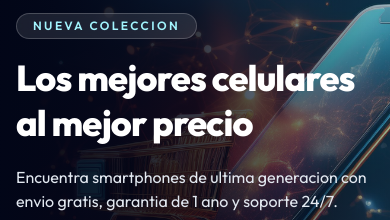
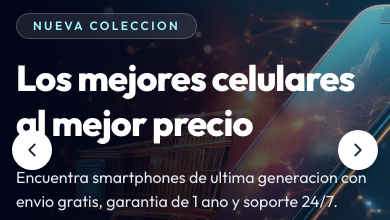
Before and after one commit to creinoc2-tech/Ecommerce-System, a React (Vite) app: page / in a window 390 px wide. Shown: the part 278-498 px from the top of the page. Built offline with nearby package versions, Linux system fonts and the light colour scheme; no server answers; the database is empty.

Commit message:
feat: turn home banner into a phone carousel
Keep the original banner size and overlay, add previous and next buttons, and cycle through cellphone slides.
Co-authored-by: monkeycode-ai <monkeycode-ai@chaitin.com>

```diff
--- a/src/components/home/Banner.tsx
+++ b/src/components/home/Banner.tsx
@@ -1,23 +1,78 @@
+import { useState } from 'react'
 import { Link } from 'react-router'
+import { FiChevronLeft, FiChevronRight } from 'react-icons/fi'
+
+const slides = [
+  {
+    id: 1,
+    image: '/img/img-banner.jpg',
+    badge: 'Nueva coleccion',
+    title: 'Los mejores celulares al mejor precio',
+    description: 'Encuentra smartphones de ultima generacion con envio gratis, garantia de 1 ano y soporte 24/7.',
+  },
+  {
+    id: 2,
+    image: 'https://images.unsplash.com/photo-1511707171634-5f897ff02aa9?auto=format&fit=crop&w=1920&q=80',
+    badge: 'Oferta destacada',
+    title: 'iPhone y Android de ultima generacion',
+    description: 'Modelos premium con camara profesional, bateria de larga duracion y el mejor rendimiento.',
+  },
+  {
+    id: 3,
+    image: 'https://images.unsplash.com/photo-1592899677977-9c10ca588bbd?auto=format&fit=crop&w=1920&q=80',
+    badge: 'Envio gratis',
+    title: 'Elige tu smartphone ideal',
+    description: 'Compara marcas, almacenamiento y color. Compra facil, rapida y segura.',
+  },
+]
 
 export const Banner = () => {
+  const [current, setCurrent] = useState(0)
+  const slide = slides[current]
+
+  const prev = () => {
+    setCurrent((index) => (index === 0 ? slides.length - 1 : index - 1))
+  }
+
+  const next = () => {
+    setCurrent((index) => (index === slides.length - 1 ? 0 : index + 1))
+  }
+
   return (
     <section className="relative overflow-hidden bg-slate-950 text-white">
       <div
-        className="absolute inset-0 bg-cover bg-center scale-105"
-        style={{ backgroundImage: "url('/img/img-banner.jpg')" }}
+        className="absolute inset-0 bg-cover bg-center scale-105 transition-all duration-500"
+        style={{ backgroundImage: `url('${slide.image}')` }}
       />
       <div className="absolute inset-0 bg-gradient-to-r from-slate-950 via-slate-950/80 to-cyan-900/40" />
 
+      <button
+        type="button"
+        aria-label="Anterior"
+        onClick={prev}
+        className="absolute left-3 top-1/2 z-20 grid h-10 w-10 -translate-y-1/2 place-items-center rounded-full bg-white text-slate-800 shadow-md transition hover:bg-slate-100 lg:left-6"
+      >
+        <FiChevronLeft size={22} />
+      </button>
+
+      <button
+        type="button"
+        aria-label="Siguiente"
+        onClick={next}
+        className="absolute right-3 top-1/2 z-20 grid h-10 w-10 -translate-y-1/2 place-items-center rounded-full bg-white text-slate-800 shadow-md transition hover:bg-slate-100 lg:right-6"
+      >
+        <FiChevronRight size={22} />
+      </button>
+
       <div className="relative z-10 mx-auto flex max-w-screen-xl flex-col items-start justify-center px-4 py-20 lg:px-8 lg:py-32">
         <span className="mb-4 rounded-full border border-white/20 bg-white/10 px-4 py-1 text-xs font-semibold uppercase tracking-[0.2em] text-cyan-200 backdrop-blur">
-          Nueva coleccion
+          {slide.badge}
         </span>
         <h1 className="max-w-3xl text-4xl font-extrabold leading-tight tracking-tight lg:text-6xl">
-          Los mejores celulares al mejor precio
+          {slide.title}
         </h1>
         <p className="mt-5 max-w-xl text-base text-slate-200 lg:text-xl">
-          Encuentra smartphones de ultima generacion con envio gratis, garantia de 1 ano y soporte 24/7.
+          {slide.description}
         </p>
         <div className="mt-8 flex flex-wrap gap-3">
           <Link to="/products" className="btn-primary bg-cyan-600 px-7 py-3.5 hover:bg-cyan-500">
```
